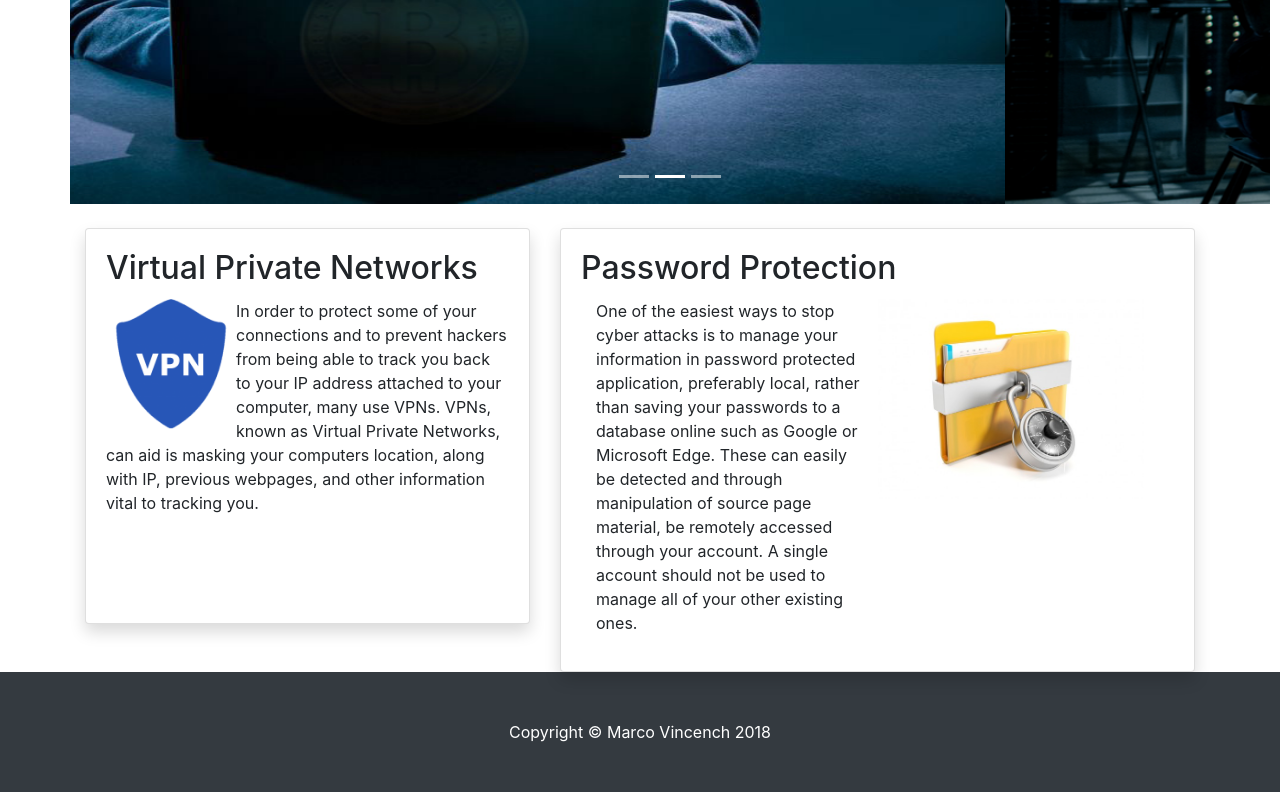
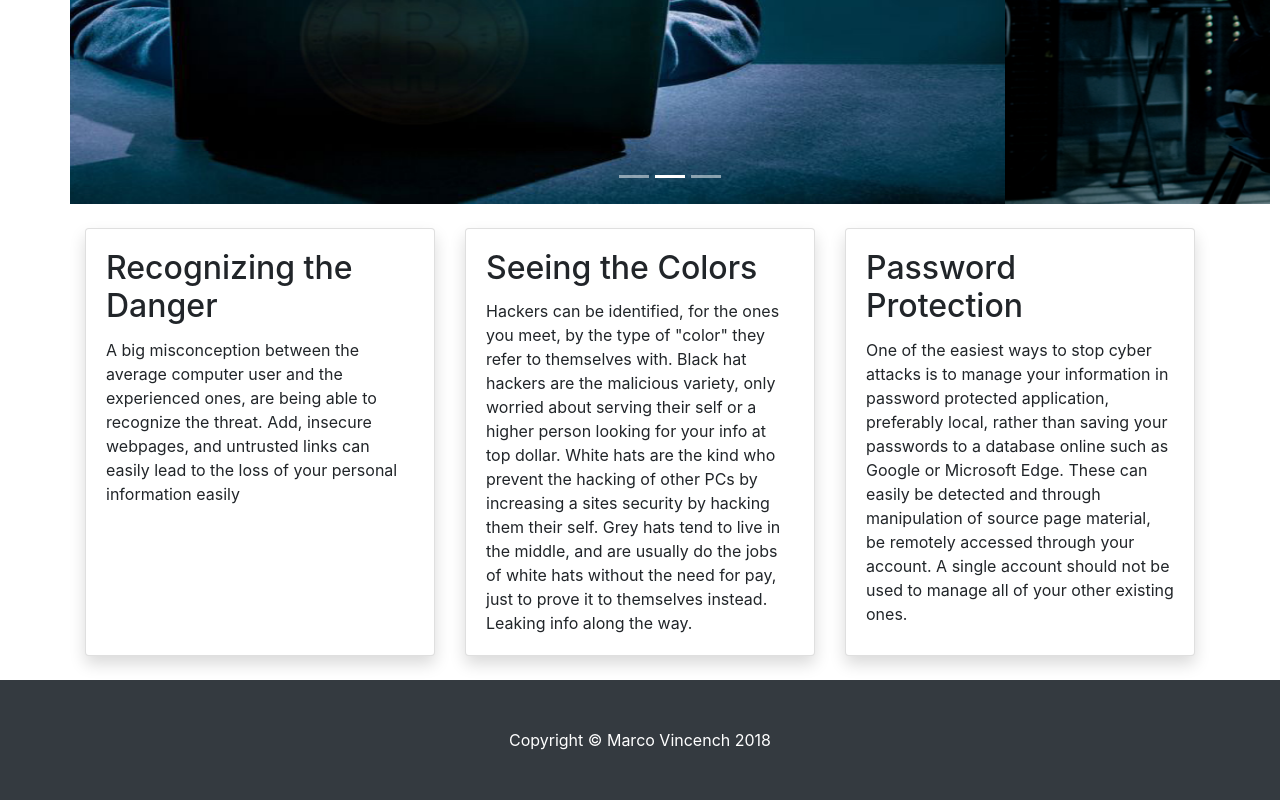
Before and after one commit to 1187marcov/Final_Project_MarcoV, a website: page docs/hackingthreats.html in a window 1280 px wide. Shown: the part 476-1276 px from the top of the page. Drawn offline with Linux system fonts and the light colour scheme.

Commit message:
Added: New Page Info

```diff
--- a/docs/hackingthreats.html
+++ b/docs/hackingthreats.html
@@ -72,39 +72,51 @@
         </div>
     </div>
     <div class="row">
-        <div class="col-md-5 mb-5">
+        <div class="col-md-4 mb-4">
             <div class="card h-100 shadow">
                 <div class="card-body">
                     <h2 class="card-title">
-                        Virtual Private Networks
+                        Recognizing the Danger
                     </h2>
-                    <img class="float-left" src="images/vpn-300x300.png" height="130" width="130"/>
-                    <p class="card-text">In order to protect some of your connections and to prevent hackers from being
-                        able to track you back to your IP address attached to your computer, many use VPNs. VPNs, known as
-                        Virtual Private Networks, can aid is masking your computers location, along with IP, previous webpages,
-                        and other information vital to tracking you.</p>
+                    <p class="card-text">A big misconception between the average computer user and the experienced ones,
+                    are being able to recognize the threat. Add, insecure webpages, and untrusted links can easily lead
+                     to the loss of your personal information easily</p>
                 </div>
             </div>
         </div>
-        <div class="col-md-7 mb-7">
+        <div class="col-md-4 mb-4">
+            <div class="card h-100 shadow">
+                <div class="card-body">
+                    <h2 class="card-title">
+                        Seeing the Colors
+                    </h2>
+                    <p class="card-text">Hackers can be identified, for the ones you meet, by the type of "color" they
+                     refer to themselves with. Black hat hackers are the malicious variety, only worried about serving
+                     their self or a higher person looking for your info at top dollar. White hats are the kind who
+                     prevent the hacking of other PCs by increasing a sites security by hacking them their self. Grey
+                     hats tend to live in the middle, and are usually do the jobs of white hats without the need for pay,
+                    just to prove it to themselves instead. Leaking info along the way.</p>
+                </div>
+            </div>
+        </div>
+        <div class="col-md-4 mb-4">
             <div class="card h-100 shadow">
                 <div class="card-body">
                     <h2 class="card-title">
                         Password Protection
                     </h2>
-                    <p class="card-text col-md-6 float-left">One of the easiest ways to stop cyber attacks is to manage your information in
+                    <p class="card-text">One of the easiest ways to stop cyber attacks is to manage your information in
                         password protected application, preferably local, rather than saving your passwords to a database online
                         such as Google or Microsoft Edge. These can easily be detected and through manipulation of source page material,
                         be remotely accessed through your account. A single account should not be used to manage all of your other
                         existing ones.</p>
-                    <img class="float-left" src="images/policy-ownership-information-lock-580x435.jpg" height="200"/>
                 </div>
             </div>
         </div>
     </div>
 </div>
 
-<footer class="py-5 bg-dark">
+<footer class="py-5 bg-dark row">
     <div class="container">
         <p class="m-0 text-center text-white">Copyright &copy; Marco Vincench 2018</p>
     </div>
```
Also changed, not shown: docs/information.html (+1 -2 lines).
